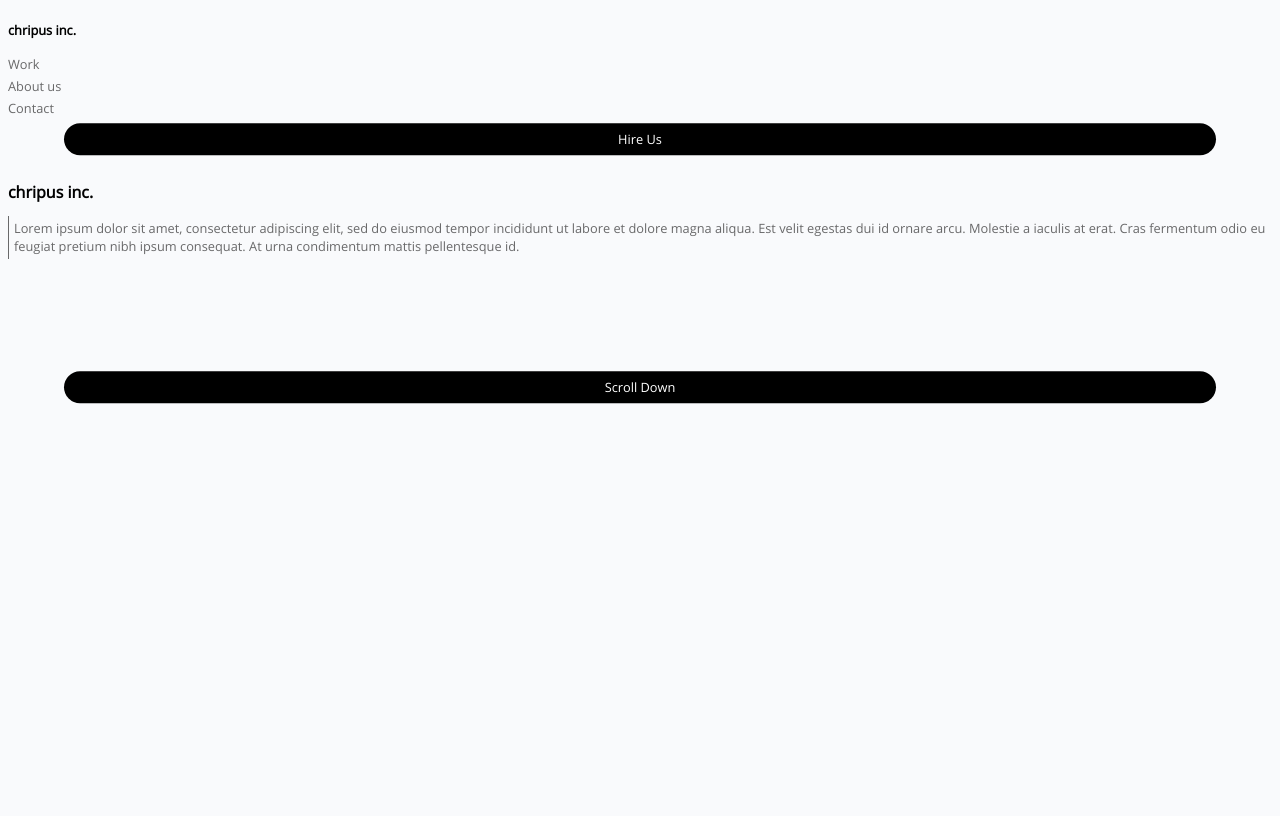
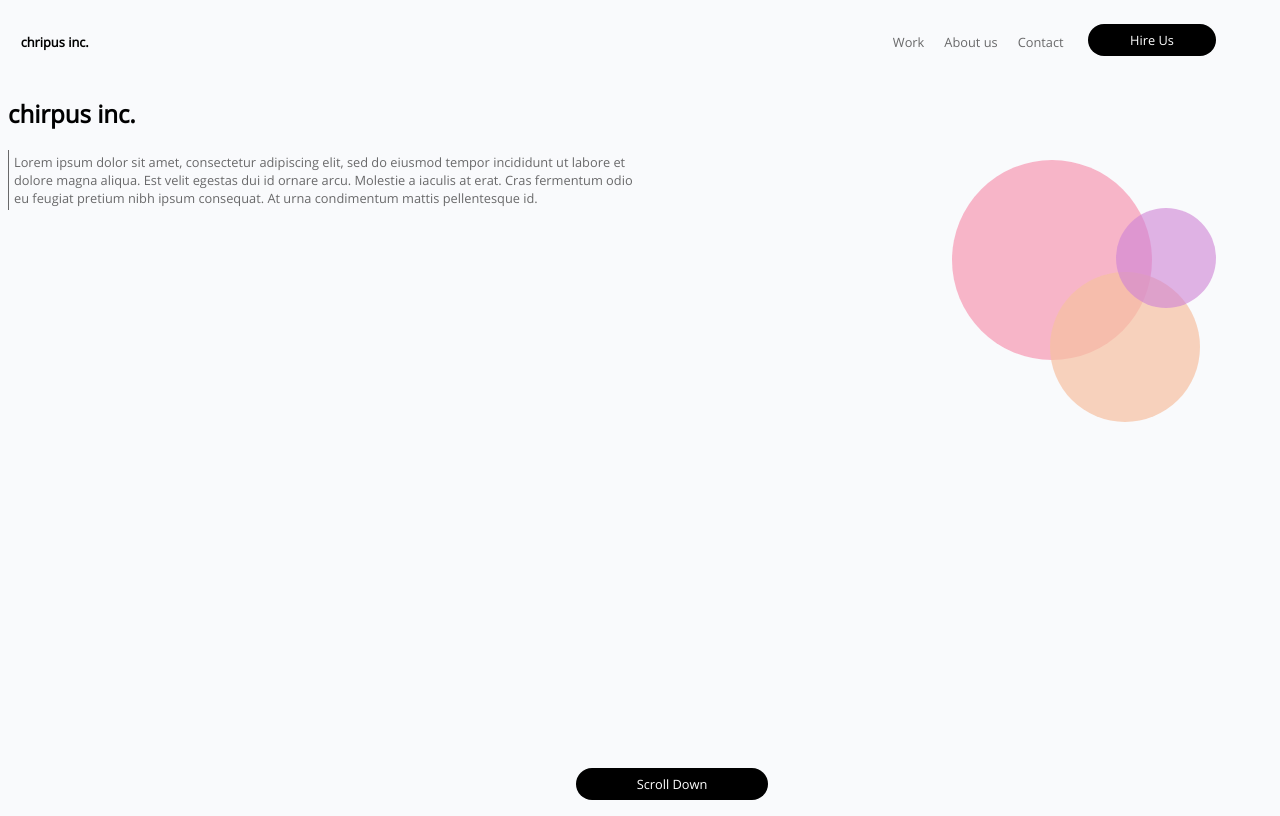
Before and after one commit to charissawersen/Lab1part2, a plain HTML site: page index.html in a window 1280 px wide. Drawn offline with Linux system fonts and the light colour scheme.

Commit message:
adding changes

```diff
--- a/index.html
+++ b/index.html
@@ -1,7 +1,16 @@
 <!DOCTYPE html>
-<html lang="en">
+<!--[if lt IE 7]>      <html class="no-js lt-ie9 lt-ie8 lt-ie7"> <![endif]-->
+<!--[if IE 7]>         <html class="no-js lt-ie9 lt-ie8"> <![endif]-->
+<!--[if IE 8]>         <html class="no-js lt-ie9"> <![endif]-->
+<!--[if gt IE 8]>      <html class="no-js"> <!--<![endif]-->
+<html>
   <head>
-    <meta charset="UTF-8" />
+    <meta charset="utf-8" />
+    <meta http-equiv="X-UA-Compatible" content="IE=edge" />
+    <title>Lab 1 Part 2</title>
+    <meta name="description" content="" />
+    <meta name="viewport" content="width=device-width, initial-scale=1" />
+    <link rel="stylesheet" href="style.css" />
     <style>
       @font-face {
         font-family: "OpenSans";
@@ -10,37 +19,37 @@
         font-style: normal;
       }
     </style>
-
-    <title>HTML/CSS LAB 1 PT.1</title>
-    <link href="style.css" rel="stylesheet" />
   </head>
   <body>
-      <section id="section1">
+    <!--[if lt IE 7]>
+      <p class="browsehappy">
+        You are using an <strong>outdated</strong> browser. Please
+        <a href="#">upgrade your browser</a> to improve your experience.
+      </p>
+    <![endif]-->
+    <main>
+      <nav>
         <p id="title">chripus inc.</p>
-        <nav>
-          <ul>
-            <li><a href="/work/">Work</a></li>
-            <li><a href="/about-us/">About us</a></li>
-            <li><a href="/contact/">Contact</a></li>
-          </ul>
-        </nav>
-      </section>
-      <button type="button" class="button" id="hire-us">Hire Us</button>
-      <button type="button" class="button" id="scroll-down">Scroll Down</button>
-      <section id="section3">
-        <h1>chripus inc.</h1>
-        <blockquote>
-          Lorem ipsum dolor sit amet, consectetur adipiscing elit, sed do
-          eiusmod tempor incididunt ut labore et dolore magna aliqua. Est velit
-          egestas dui id ornare arcu. Molestie a iaculis at erat. Cras fermentum
-          odio eu feugiat pretium nibh ipsum consequat. At urna condimentum
-          mattis pellentesque id.
-        </blockquote>
-      </section>
-      <section id="section4">
-        <div class="large-circle"></div>
-        <div class="medium-circle"></div>
-        <div class="small-cirlc"></div>
-      </section>
+        <div class="links">
+          <a href="/work/">Work</a>
+          <a href="/about-us/">About us</a>
+          <a href="/contact/">Contact</a>
+        </div>
+      </nav>
+      <button type="button" class="hire-btn">Hire Us</button>
+      <h2>chirpus inc.</h2>
+      <blockquote>
+        Lorem ipsum dolor sit amet, consectetur adipiscing elit, sed do eiusmod
+        tempor incididunt ut labore et dolore magna aliqua. Est velit egestas
+        dui id ornare arcu. Molestie a iaculis at erat. Cras fermentum odio eu
+        feugiat pretium nibh ipsum consequat. At urna condimentum mattis
+        pellentesque id.
+      </blockquote>
+      <button type="button" class="scroll-btn">Scroll Down</button>
+      <div class="big-circle"></div>
+      <div class="med-circle"></div>
+      <div class="small-circle"></div>
+    </main>
+    <script src="" async defer></script>
   </body>
 </html>
--- a/style.css
+++ b/style.css
@@ -1,77 +1,139 @@
+* {
+  box-sizing: border-box;
+}
 @font-face {
-    font-family: 'OpenSans';
-    src: url('open-sans/OpenSans-Regular.ttf');
+  font-family: "OpenSans";
+  src: url("open-sans/OpenSans-Regular.ttf");
   font-weight: normal;
   font-style: normal;
 }
 body {
   background-color: #f9fafc;
-    font-family:'OpenSans';
+  font-family: "OpenSans";
   display: flex;
   flex-direction: column;
-    align-content: space-around;
+  height: 100vh;
 }
 nav {
-    display: flex;
+  /* display: flex; */
   flex-direction: column;
-    align-items: flex-start;
+  margin: 2%;
+  font-size: 0.8rem;
+  margin: 0%;
+  padding: 1%;
 }
 #title {
-    font-size: .8rem;
   color: #000;
   font-weight: bolder;
 }
-ul {
-    list-style-type: none;
+a {
+  text-decoration: none;
+  color: #69696a;
   display: flex;
   flex-direction: column;
-    align-items: flex-start;
-    margin: 0px;
-    padding: 0px;
+  padding-bottom: 1%;
 }
-li a{
-    text-decoration: none;
-    color: #69696a;
-    font-size: .8rem;
-}
-.button {
+button {
   background-color: #000;
   color: #fff;
-    font-family: 'OpenSans',Arial, Helvetica, sans-serif;
-    font-size: .8rem;
+  font-family: "OpenSans", Arial, Helvetica, sans-serif;
+  font-size: 0.8rem;
   width: 90%;
   height: 2rem;
   border-radius: 50px;
   border: none;
+  margin-left: 5%;
 }
-#hire-us {
+/* #hire-us {
   position: absolute;
   right: 50%;
   left: 50%;
-    transform: translate(-50%, 360%);
+  transform: translate(-50%, 350%);
 }
 #scroll-down {
   position: absolute;
-    top: 50%;
+  right: 50%;
   left: 50%;
-    transform: translate(-50%, -90%);
-}
+  transform: translate(-50%, 975%);
+} */
 h1 {
   font-size: 1rem;
   padding-top: 50px;
-
+  margin-left: 1%;
 }
 blockquote {
   border-left: 1px solid #69696a;
   margin: 1em 0px;
-    padding: .25em 5px;
-    font-size: .8rem;
-    color: #69696a
+  padding: 0.25em 5px;
+  font-size: 0.8rem;
+  color: #69696a;
 }
 blockquote:before {
   color: #69696a;
-    font-size: .8rem;
+  font-size: 0.8rem;
   line-height: 0.1em;
   margin-right: 0.25em;
   vertical-align: -0.4em;
 }
+@media only screen and (min-width: 768px) {
+  nav {
+    display: flex;
+    flex-direction: row;
+  }
+  #title {
+    flex: 1 auto;
+  }
+  .links {
+    display: flex;
+    flex-direction: row;
+    justify-content: center;
+    align-items: center;
+    margin-right: 15%;
+  }
+  a {
+    padding: 10px;
+  }
+  .hire-btn {
+    position: absolute;
+    top: 3%;
+    left: 80%;
+    width: 10%;
+    /* display: none; */
+  }
+  blockquote {
+    width: 50%;
+  }
+  .scroll-btn {
+    position: absolute;
+    bottom: 0%;
+    left: 40%;
+    width: 15%;
+  }
+  .big-circle {
+    background-color: rgba(247, 136, 167, .6);
+    height: 200px;
+    width: 200px;
+    border-radius: 50%;
+    position: absolute;
+    top: 10rem;
+    right: 8rem;
+  }
+  .med-circle {
+    background-color: rgba(247, 193, 162, .7);
+    height: 150px;
+    width: 150px;
+    border-radius: 50%;
+    position: absolute;
+    top: 17rem;
+    right: 5rem;
+  }
+  .small-circle {
+    background-color: rgba(207, 130, 213, .6);
+    height: 100px;
+    width: 100px;
+    border-radius: 50%;
+    position: absolute;
+    top: 13rem;
+    right: 4rem;
+  }
+}
```
Lines whose indentation alone changed are shown as unchanged.
